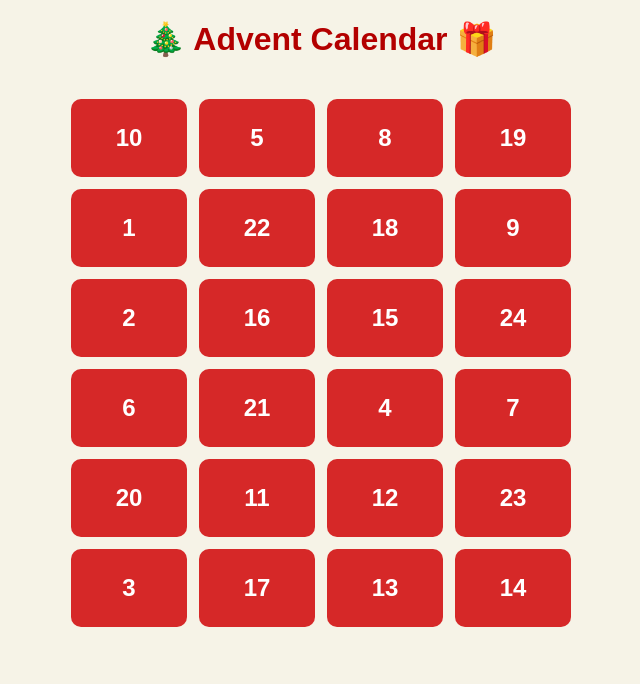
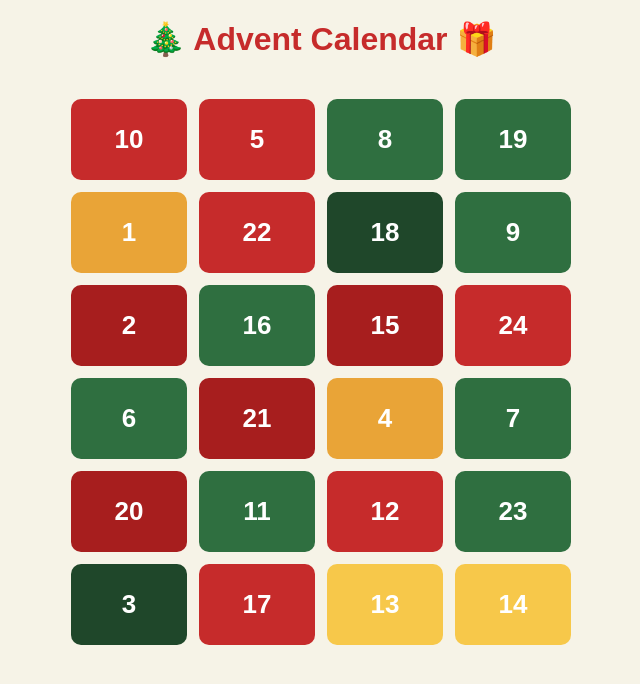
Before and after one commit to anastasiaasapozhnikova-creator/advent-calendar, a plain HTML site: page index.html in a window 1280 px wide. Shown: the whole page, without its empty margins (319-959 px from the left). Drawn offline with Linux system fonts and the light colour scheme.

Commit message:
new colors

```diff
--- a/script.js
+++ b/script.js
@@ -25,7 +25,17 @@ const notes = {
     24: "Merry Christmas, my love 🎄❤️"
 };
 
-// Shuffle numbers
+// Colors extracted from your picture
+const colors = [
+    "#c62b2b",  // red
+    "#a71e1e",  // dark red
+    "#2f6f40",  // green
+    "#1f472a",  // dark green
+    "#f7c84a",  // yellow
+    "#e9a437",  // orange-yellow
+];
+
+// Shuffle 1–24
 const numbers = Array.from({ length: 24 }, (_, i) => i + 1)
     .sort(() => Math.random() - 0.5);
 
@@ -35,6 +45,9 @@ numbers.forEach(num => {
     const div = document.createElement("div");
     div.className = "box";
     div.textContent = num;
+
+    // Assign random festive color
+    div.style.backgroundColor = colors[Math.floor(Math.random() * colors.length)];
 
     div.addEventListener("click", () => openPopup(num));
     calendar.appendChild(div);
--- a/style.css
+++ b/style.css
@@ -7,8 +7,9 @@ body {
 
 .title {
     margin-top: 20px;
-    color: #b30000;
+    color: #c62b2b;
     font-size: 32px;
+    font-weight: bold;
 }
 
 .calendar {
@@ -21,20 +22,24 @@ body {
 }
 
 .box {
-    background: #d62828;
     color: white;
     padding: 25px 0;
-    font-size: 24px;
+    font-size: 26px;
     font-weight: bold;
     border-radius: 10px;
     cursor: pointer;
     transition: transform 0.1s ease;
+    display: flex;
+    align-items: center;
+    justify-content: center;
 }
 
 .box:hover {
     transform: scale(1.06);
+    opacity: 0.95;
 }
 
+/* POPUP */
 .popup {
     position: fixed;
     left: 0;
```
